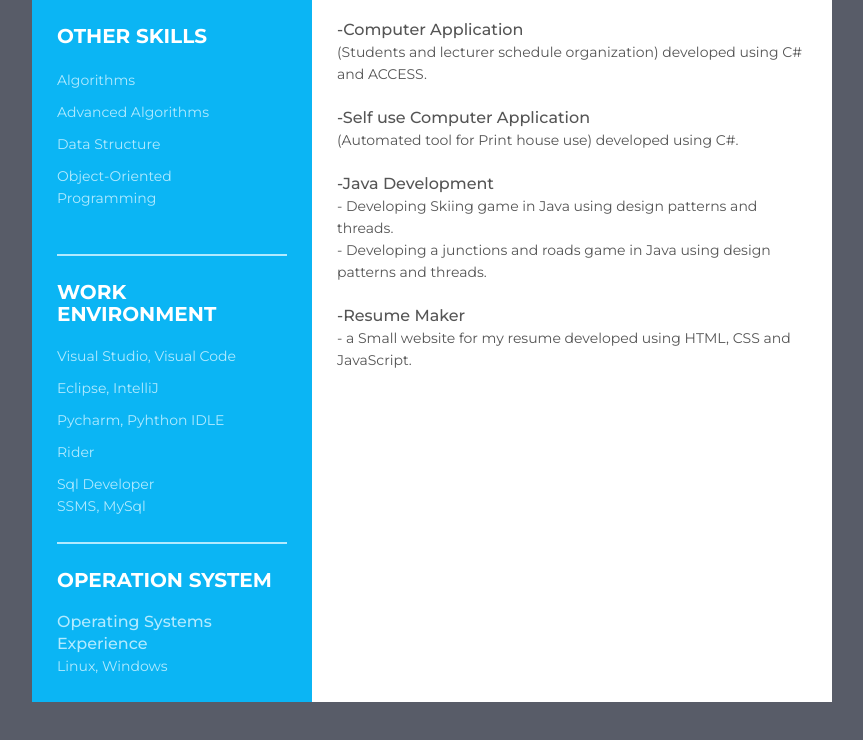
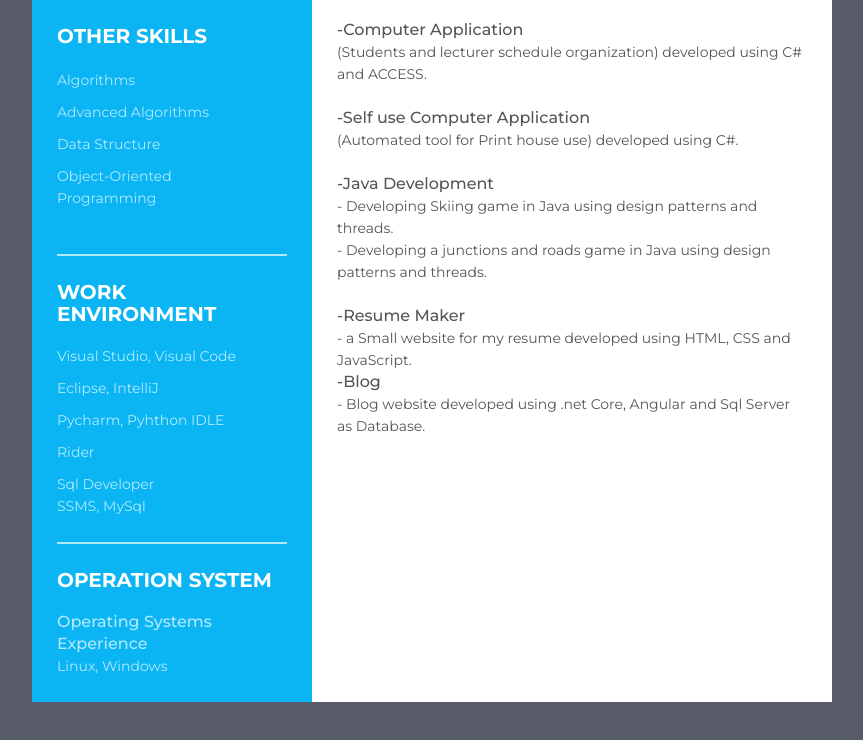
Before and after one commit to odaiwa/Resume, a plain HTML site: page index.html in a window 1280 px wide. Shown: the part 910-1650 px from the top of the page, without its empty margins (208-1071 px from the left). Drawn offline with Linux system fonts and the light colour scheme.

Commit message:
Adding Another project

```diff
--- a/index.html
+++ b/index.html
@@ -292,7 +292,12 @@
         <p class="semi-bold">-Resume Maker</p>
         <p> - a Small website for my resume developed using HTML, CSS and JavaScript. </p>
       </div>
-     </div>
+
+       <div class="info">
+           <p class="semi-bold">-Blog</p>
+            <p> - Blog website developed using .net Core, Angular and Sql Server as Database. </p>
+         </div>
+        </div>
 
       </ul>
     </div>
```
